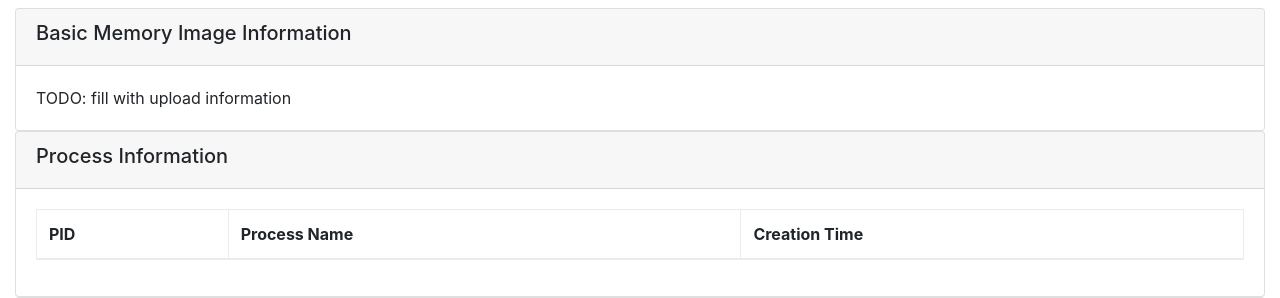
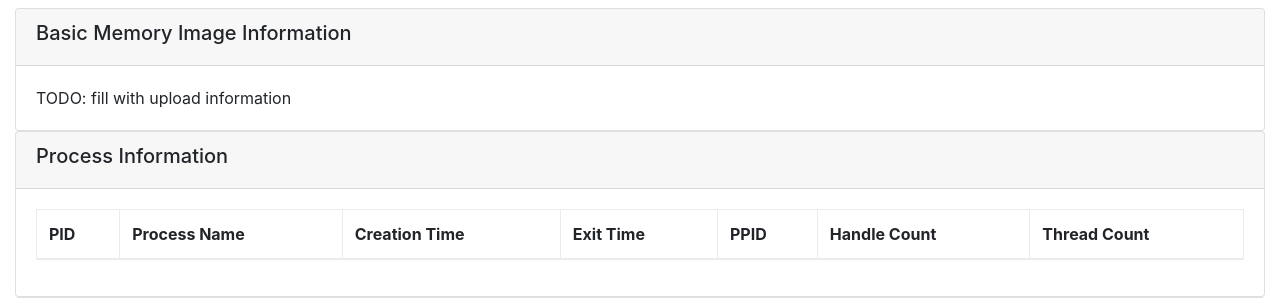
Before and after one commit to jawilson0502/rekollect, a Flask app: a page that uses web_rekollect/templates/file_info.html in a window 1280 px wide. Shown: the part 106-404 px from the top of the page. Run offline with Flask 2, Linux system fonts and the light colour scheme; tables that the repository leaves empty hold one stand-in row (values such as "Sample post"); lists and menus that the app fills with data are empty; parts of the project's set-up code (start-up, migrations or seed data) failed here and were passed over; some libraries are stand-ins or nearby versions.

Commit message:
Fill out proc table

```diff
--- a/web_rekollect/templates/file_info.html
+++ b/web_rekollect/templates/file_info.html
@@ -25,9 +25,24 @@
             <th scope="col">PID</th>
             <th scope="col">Process Name</th>
             <th scope="col">Creation Time</th>
+            <th scope="col">Exit Time</th>
+            <th scope="col">PPID</th>
+            <th scope="col">Handle Count</th>
+            <th scope="col">Thread Count</th>
           </tr>
         </thead>
         <tbody>
+            {% for proc in results['pslist'] %}
+              <tr>
+                <td>{{ proc['pid'] }}</td>
+                <td>{{ proc['name'] }}</td>
+                <td>{{ proc['process_create_time'] }}</td>
+                <td>{{ proc['process_exit_time'] }}</td>
+                <td>{{ proc['ppid'] }}</td>
+                <td>{{ proc['handle_count'] }}</td>
+                <td>{{ proc['thread_count'] }}</td>
+              </tr>
+            {% endfor %}
         </tbody>
       </table>
     </div>
```
